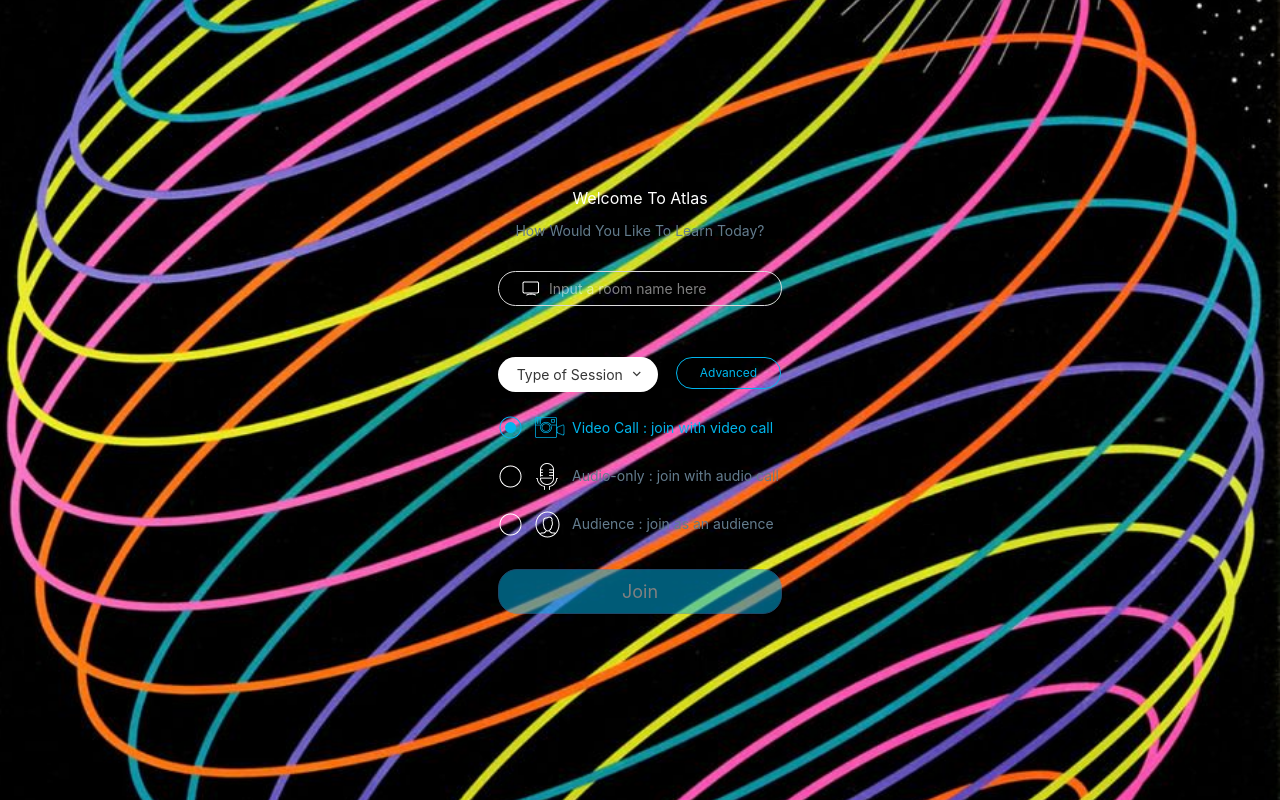
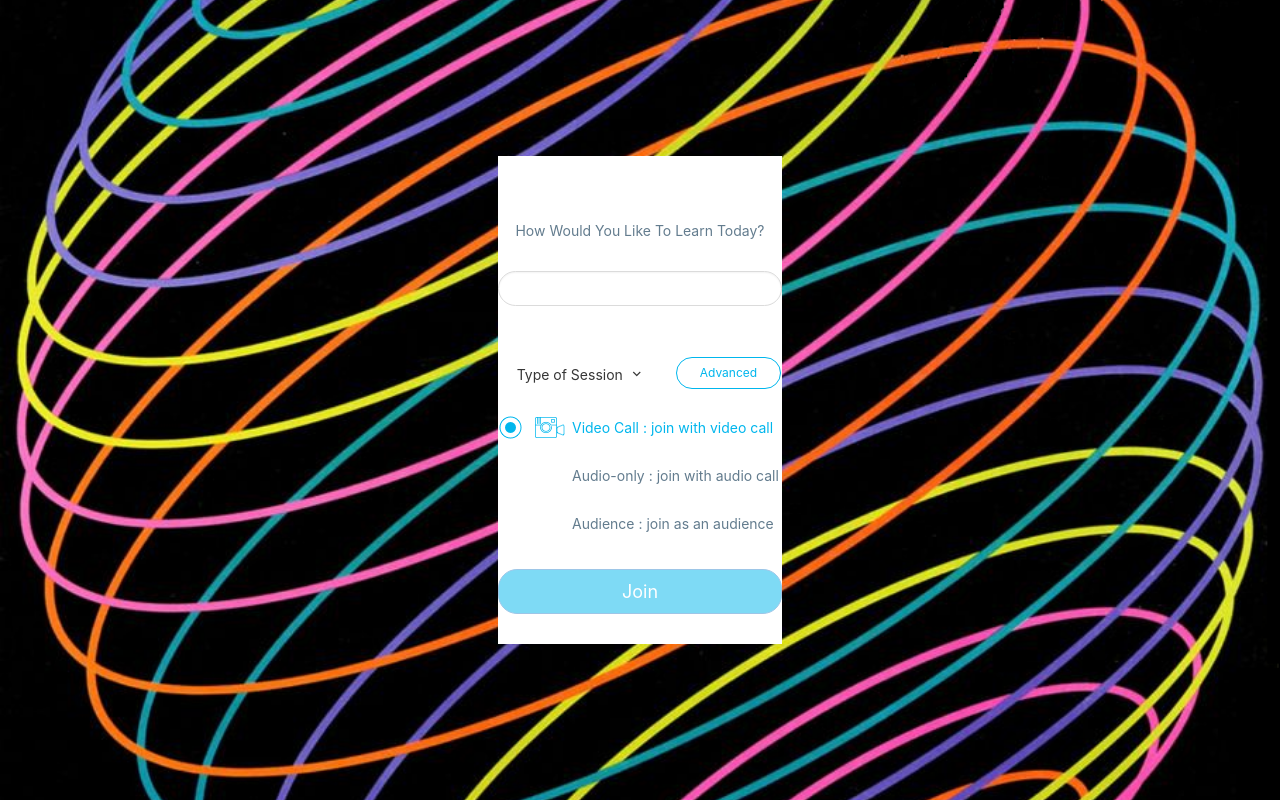
Before and after one commit to tedirland/heroku_test_repo, a React (Create React App) app: page / in a window 1280 px wide. Built offline with nearby package versions, Linux system fonts and the light colour scheme.

Commit message:
adding background color to sign  in form

```diff
--- a/src/pages/index/index.css
+++ b/src/pages/index/index.css
@@ -1,5 +1,5 @@
 .index.wrapper {
-  background: url('../../assets/images/coolglobe.png') center no-repeat;
+  background: url('../../assets/images/image_background.png') center no-repeat;
   background-size: cover;
   min-height: 100%;
   height: auto;
@@ -26,6 +26,7 @@
 }
 
 .login-wrapper {
+  background-color: white;
   color: rgba(216, 216, 216, 0.945);
   width: 284px;
   font-size: 14px;
```
